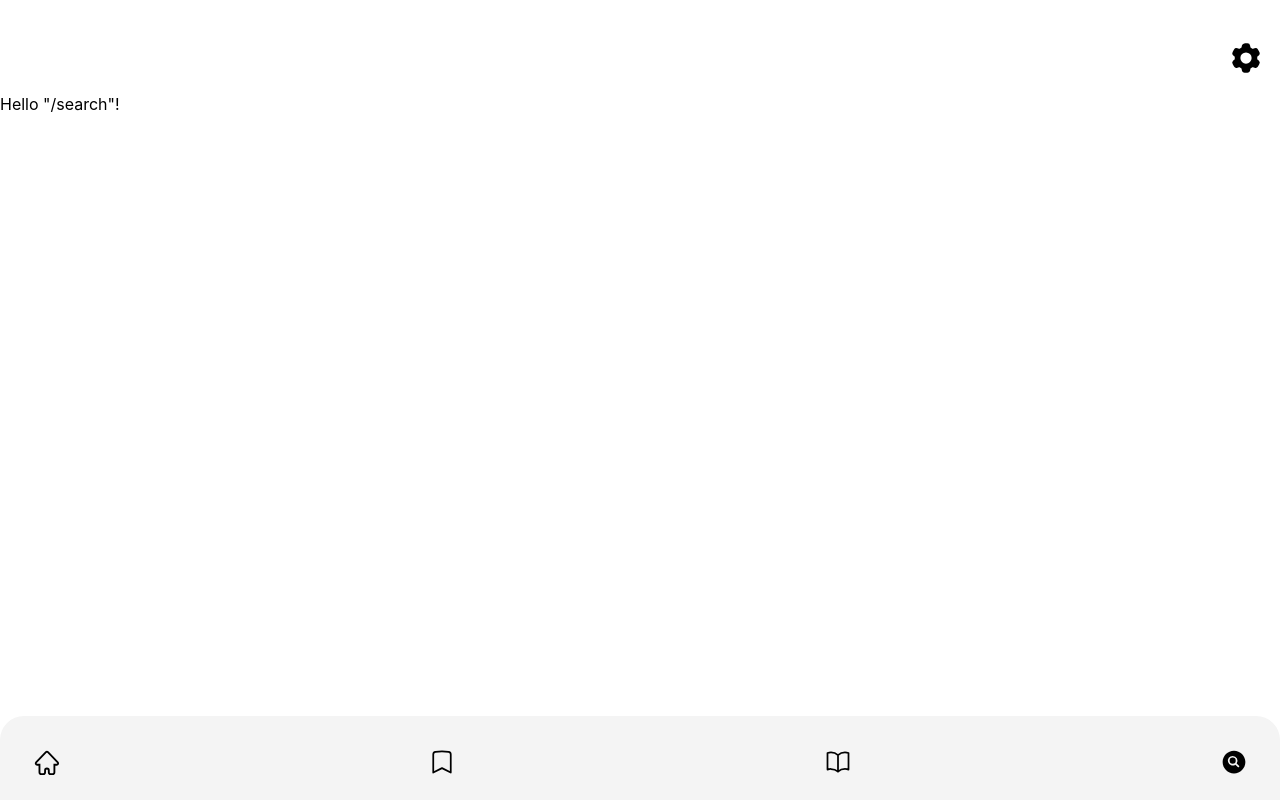
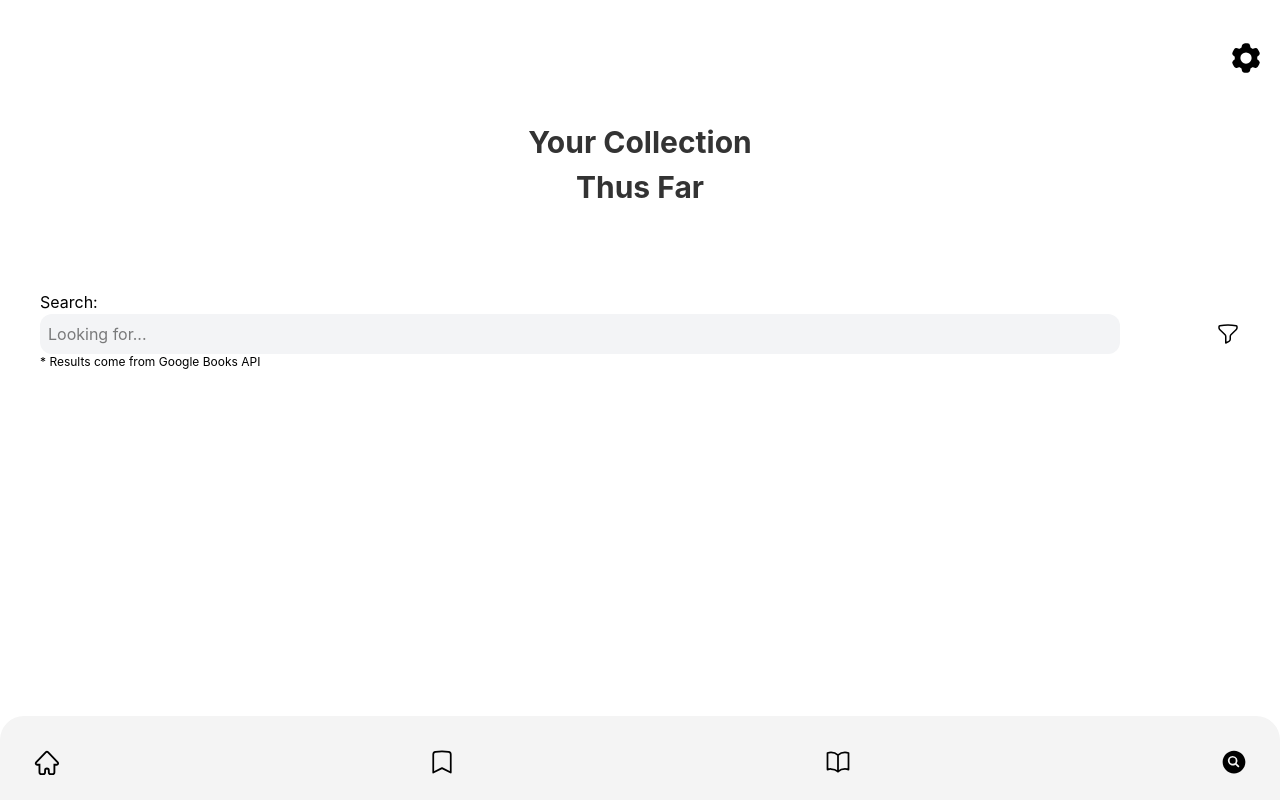
Before and after one commit to Battlertrunks/Library-collection-client, a React (Vite) app: page /search in a window 1280 px wide. Built offline with nearby package versions, Linux system fonts and the light colour scheme.

Commit message:
Adds starting component for the search page/route   - Adds the base for the search bar and filter button   - Removes placeholder of the page with the new component

```diff
--- /dev/null
+++ b/src/components/search-page/SearchPage.tsx
@@ -0,0 +1,45 @@
+import "./SearchPage.css";
+
+function SearchPage() {
+  return (
+    <div>
+      <div className="mb-10 pt-7 text-center">
+        <h2>Your Collection</h2>
+        <h2>Thus Far</h2>
+      </div>
+
+      {/* Searrch and Sort By action items */}
+      <div className="mx-10 pt-10 ">
+        <div className="flex flex-col">
+          <span>Search:</span>
+          <div className="flex justify-between items-center">
+            <input
+              type="text"
+              placeholder="Looking for..."
+              className="bg-gray-100 search-inp py-2 pl-2 rounded-xl"
+            />
+            <button>
+              <svg
+                xmlns="http://www.w3.org/2000/svg"
+                fill="none"
+                viewBox="0 0 24 24"
+                strokeWidth={1.5}
+                stroke="currentColor"
+                className="size-6"
+              >
+                <path
+                  strokeLinecap="round"
+                  strokeLinejoin="round"
+                  d="M12 3c2.755 0 5.455.232 8.083.678.533.09.917.556.917 1.096v1.044a2.25 2.25 0 0 1-.659 1.591l-5.432 5.432a2.25 2.25 0 0 0-.659 1.591v2.927a2.25 2.25 0 0 1-1.244 2.013L9.75 21v-6.568a2.25 2.25 0 0 0-.659-1.591L3.659 7.409A2.25 2.25 0 0 1 3 5.818V4.774c0-.54.384-1.006.917-1.096A48.32 48.32 0 0 1 12 3Z"
+                />
+              </svg>
+            </button>
+          </div>
+          <p className="text-xs">* Results come from Google Books API</p>
+        </div>
+      </div>
+    </div>
+  );
+}
+
+export default SearchPage;
--- a/src/routes/search.tsx
+++ b/src/routes/search.tsx
@@ -1,9 +1,10 @@
 import { createFileRoute } from '@tanstack/react-router'
+import SearchPage from '../components/search-page/SearchPage'
 
 export const Route = createFileRoute('/search')({
   component: RouteComponent,
 })
 
 function RouteComponent() {
-  return <div>Hello "/search"!</div>
+  return <SearchPage />
 }
```
Also changed, not shown: src/components/search-page/SearchPage.css (added).
